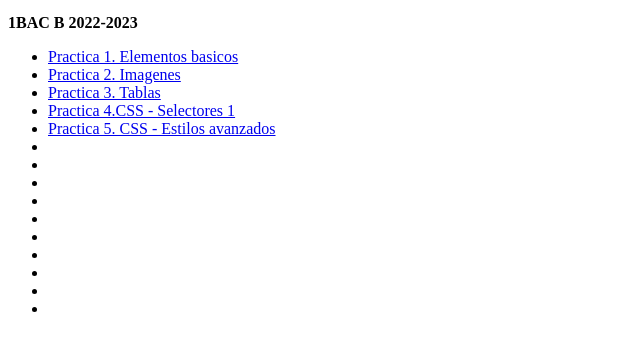
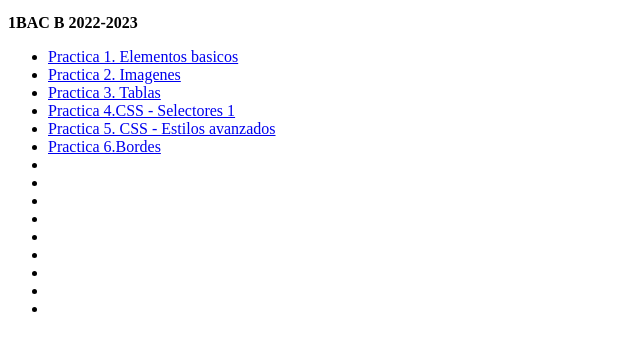
Before and after one commit to JavierCre/JavierCre.github.io, a plain HTML site: page index.html in a window 1280 px wide. Shown: the part 100-450 px from the top of the page, without its empty margins (0-640 px from the left). Drawn offline with Linux system fonts and the light colour scheme.

Commit message:
Add files via upload

```diff
--- a/index.html
+++ b/index.html
@@ -18,7 +18,7 @@
     <li><a href="p3.html">Practica 3. Tablas</a></li>
     <li><a href="p4.html">Practica 4.CSS - Selectores 1</a></li>
     <li><a href="p5.html">Practica 5. CSS - Estilos avanzados</a></li>
-    <li><a href="p6.html"></a></li>
+    <li><a href="p6.html">Practica 6.Bordes</a></li>
     <li><a href="p7.html"></a></li>
     <li><a href="p8.html"></a></li>
     <li><a href="p9.html"></a></li>
```
